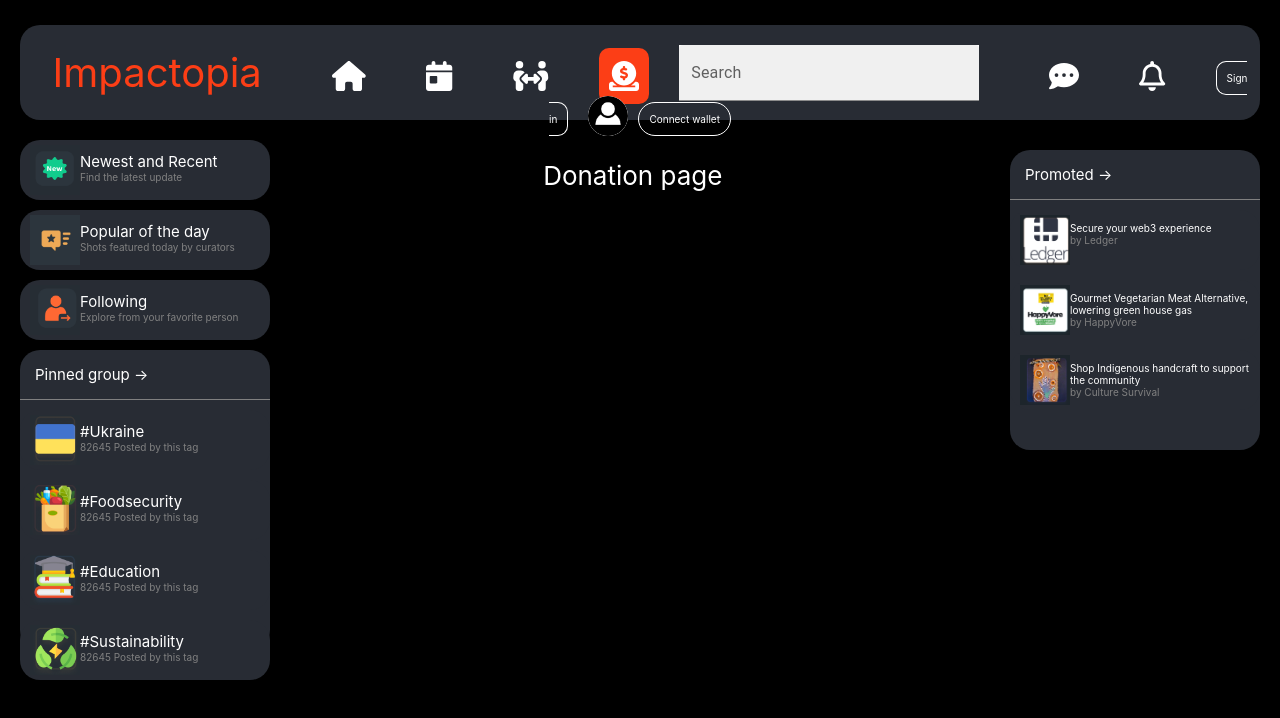
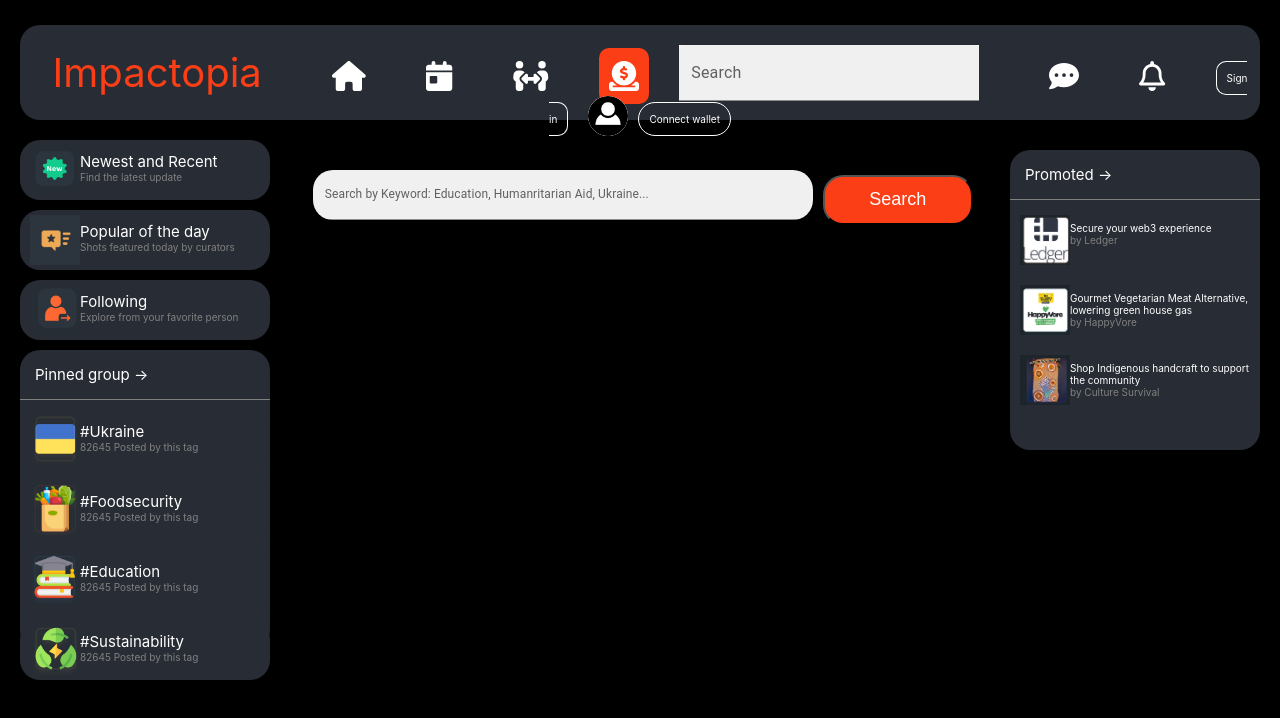
Before and after one commit to grey220022/Impact, a React (Create React App) app: page / in a window 1280 px wide. Both pictures are taken after a click on the element 624 px from the left and 76 px from the top of the page. Shown: the top 718 px of the page. Built offline with nearby package versions, Linux system fonts and the light colour scheme.

Commit message:
add donation page

```diff
--- a/src/App.js
+++ b/src/App.js
@@ -23,6 +23,8 @@ import React, { useState } from 'react';
 import Web3 from "web3";
 //import Page from './Page.js';
 import Page1 from './community';
+import Page4 from './donation';
+
 
 function Page(props) {
   const currentPage = props.currentPage;
@@ -43,7 +45,7 @@ function Page(props) {
   }
   if (currentPage===3){
     return (
-      <div>Donation page</div>
+      <Page4/>
     )
   }
   return null;
--- a/src/community.js
+++ b/src/community.js
@@ -1,7 +1,7 @@
 import React, { useState } from 'react';
 import TextField from '@mui/material/TextField';
 //import Button from '@mui/material/Button';
-import './style/page1.css';
+import './style/community.css';
 import avatar from './icon/avatar.png';
 import s1 from './icon/s1.png';
 import s2 from './icon/s2.png';
--- /dev/null
+++ b/src/donation.js
@@ -0,0 +1,54 @@
+import React, { useState } from 'react';
+import TextField from '@mui/material/TextField';
+//import Button from '@mui/material/Button';
+import './style/donation.css';
+import avatar from './icon/avatar.png';
+import s1 from './icon/s1.png';
+import s2 from './icon/s2.png';
+import s3 from './icon/s3.png';
+import s4 from './icon/s4.png';
+import s5 from './icon/s5.jpeg';
+
+import a1 from './icon/a1.png';
+import a2 from './icon/a2.png';
+import a3 from './icon/a3.png';
+import a4 from './icon/a4.png';
+import a5 from './icon/a5.jpg';
+
+const donations=[
+  {
+    topic: "World Food Programme",
+    tags: ["Food", "Humanritarian"],
+    description: "The World Food Programme is the food-assistance branch of the United Nations. It is the world's largest humanitarian organization focused on hunger and food security, and the largest provider of school meals. Founded in 1961, it is headquartered in Rome and has offices in 80 countries.",
+    like: true,
+    likes: 10920,
+    comments: 184,
+    img: "./icon/s2.png"
+  },
+  {
+    topic: "World Central Kitchen",
+    tags: ["Food", "Humanritarian"],
+    description: "World Central Kitchen is a not-for-profit non-governmental organization devoted to providing meals in the wake of natural disasters. Founded in 2010 by celebrity chef José Andrés, the organization prepared food in Haiti following its devastating earthquake.",
+    like: false,
+    likes: 10920,
+    comments: 184,
+    img: "./icon/s6.png"
+  }
+];
+
+function Donation() {
+  return (
+    <div>
+      <div className="Page4-post-bar">
+        <TextField id="outlined-basic" variant="filled" inputProps={{style: {fontSize: 12}}} InputLabelProps={{style: {fontSize: 12}}} fullWidth label="Search by Keyword: Education, Humanritarian Aid, Ukraine..." />
+      </div>
+      <div className="Page4-post-button-div">
+        <button className="Page4-post-button">
+          Search
+        </button>
+      </div>
+    </div>
+  );
+}
+
+export default Donation;
--- /dev/null
+++ b/src/style/donation.css
@@ -0,0 +1,24 @@
+.Page4-post-bar {
+  background-color: white;
+  margin: 10px;
+  margin-left: 20px;
+  width: 500px;
+  height: 50px;
+  border-radius: 20px;
+  display: inline-block;
+}
+.Page4-post-button-div {
+  display: inline;
+}
+
+.Page4-post-button {
+  display: inline;
+  width: 150px;
+  height: 50px;
+  border-radius: 20px;
+  position: relative;
+  top: 10px;
+  font-size: 18px;
+  background-color: rgb(252, 62, 22);
+  color: white;
+}
```
Also changed, not shown: src/icon/s6.png (added), src/style/community.css (renamed from src/style/page1.css).
